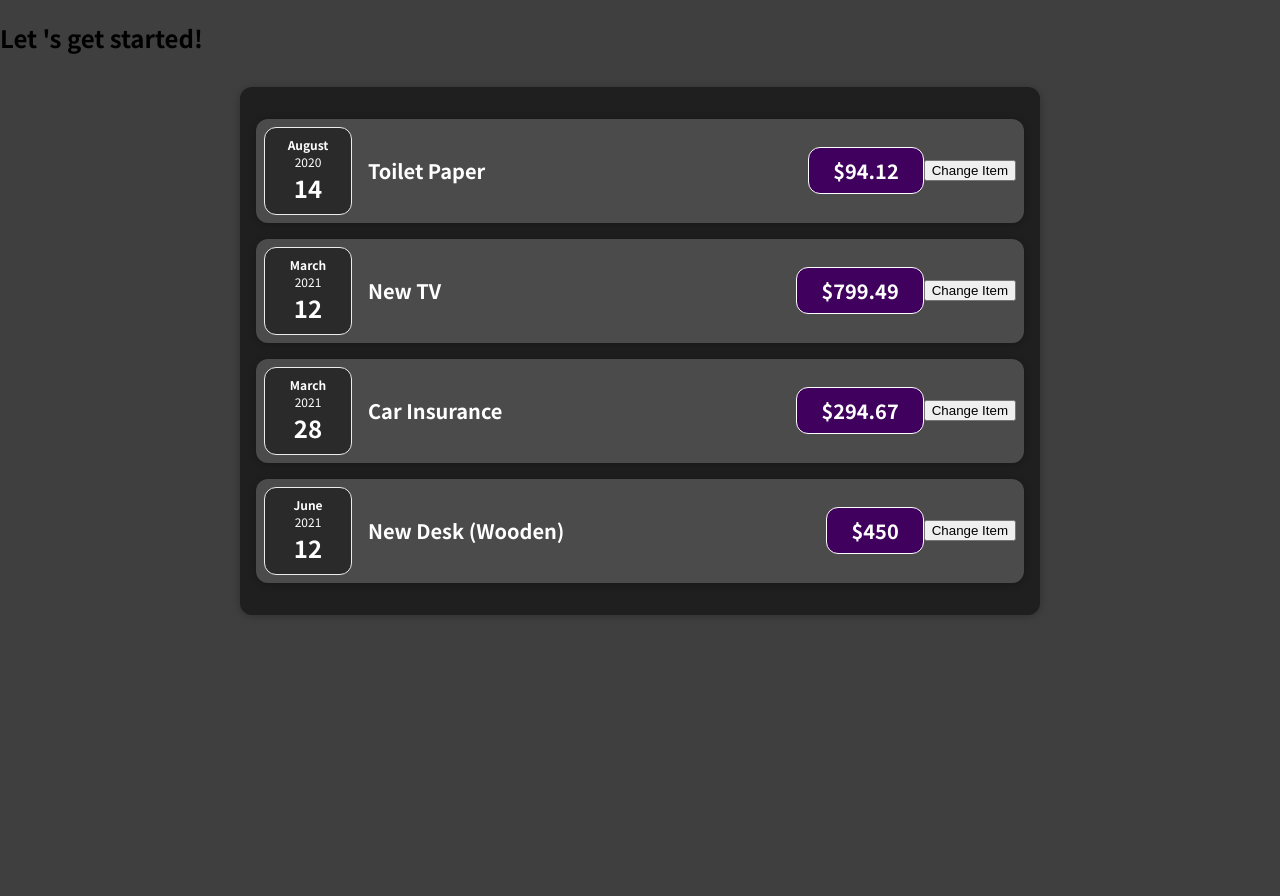
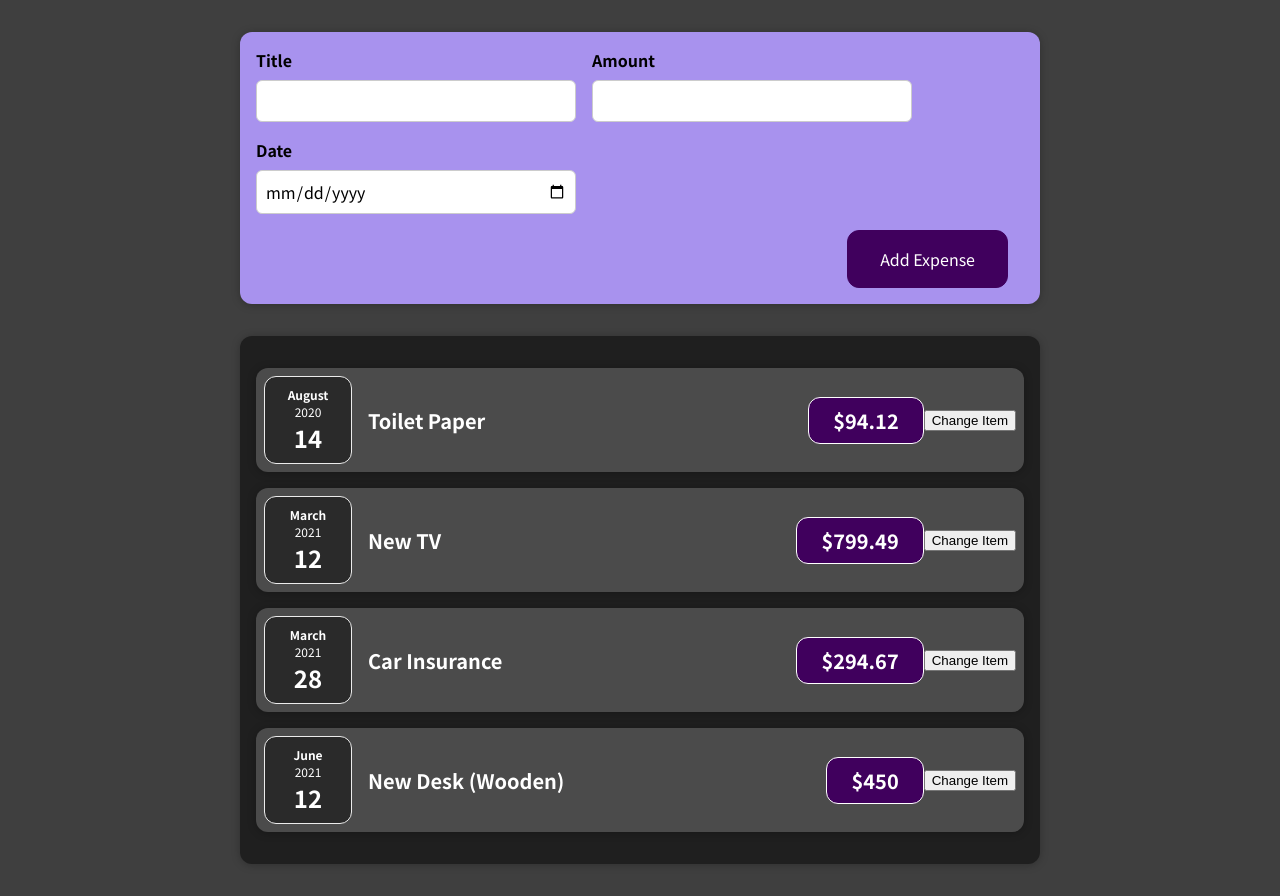
Before and after one commit to andris811/react-expense-tracker, a React (Create React App) app: page / in a window 1280 px wide. Before the commit the page ends 800 px from the top, so only its background shows below. Built offline with nearby package versions, Linux system fonts and the light colour scheme.

Commit message:
lesson 72

```diff
--- a/src/App.js
+++ b/src/App.js
@@ -1,4 +1,5 @@
 import React from 'react';
+import NewExpense from './components/NewExpense/NewExpense';
 import Expenses from './components/Expenses/Expenses';
 function App() {
   const expenses = [
@@ -37,7 +38,7 @@
 
   return (
     <div>
-      <h2>Let 's get started!</h2>
+      <NewExpense />
       <Expenses expenses={expenses} />
     </div>
   );
--- /dev/null
+++ b/src/components/NewExpense/ExpenseForm.css
@@ -0,0 +1,26 @@
+.new-expense__controls {
+  display: flex;
+  flex-wrap: wrap;
+  gap: 1rem;
+  margin-bottom: 1rem;
+  text-align: left;
+}
+
+.new-expense__control label {
+  font-weight: bold;
+  margin-bottom: 0.5rem;
+  display: block;
+}
+
+.new-expense__control input {
+  font: inherit;
+  padding: 0.5rem;
+  border-radius: 6px;
+  border: 1px solid #ccc;
+  width: 20rem;
+  max-width: 100%;
+}
+
+.new-expense__actions {
+  text-align: right;
+}
--- /dev/null
+++ b/src/components/NewExpense/ExpenseForm.js
@@ -0,0 +1,27 @@
+import React from 'react';
+
+import './ExpenseForm.css';
+
+const ExpenseForm = () => {
+  return <form>
+    <div className="new-expense__controls">
+      <div className="new-expense__control">
+        <label>Title</label>
+        <input type="text"/>
+      </div>
+      <div className="new-expense__control">
+        <label>Amount</label>
+        <input type="number" min="0.01" step="0.01"/>
+      </div>
+      <div className="new-expense__control">
+        <label>Date</label>
+        <input type="date" min="2019-01-01" max="2023-12-31"/>
+      </div>
+    </div>
+    <div className="new-expense__actions">
+      <button type="submit">Add Expense</button>
+    </div>
+  </form>
+};
+
+export default ExpenseForm;
--- /dev/null
+++ b/src/components/NewExpense/NewExpense.css
@@ -0,0 +1,38 @@
+.new-expense {
+  background-color: #a892ee;
+  padding: 1rem;
+  margin: 2rem auto;
+  width: 50rem;
+  max-width: 95%;
+  border-radius: 12px;
+  text-align: center;
+  box-shadow: 0 1px 8px rgba(0, 0, 0, 0.25);
+}
+
+.new-expense button {
+  font: inherit;
+  cursor: pointer;
+  padding: 1rem 2rem;
+  border: 1px solid #40005d;
+  background-color: #40005d;
+  color: white;
+  border-radius: 12px;
+  margin-right: 1rem;
+}
+
+.new-expense button:hover,
+.new-expense button:active {
+  background-color: #510674;
+  border-color: #510674;
+}
+
+.new-expense button.alternative {
+  color: #220131;
+  border-color: transparent;
+  background-color: transparent;
+}
+
+.new-expense button.alternative:hover,
+.new-expense button.alternative:active {
+  background-color: #ddb3f8;
+}
--- /dev/null
+++ b/src/components/NewExpense/NewExpense.js
@@ -0,0 +1,13 @@
+import React from "react";
+import ExpenseForm from "./ExpenseForm";
+import "./NewExpense.css";
+
+const NewExpense = () => {
+  return (
+    <div className="new-expense">
+      <ExpenseForm />
+    </div>
+  );
+};
+
+export default NewExpense;
```
